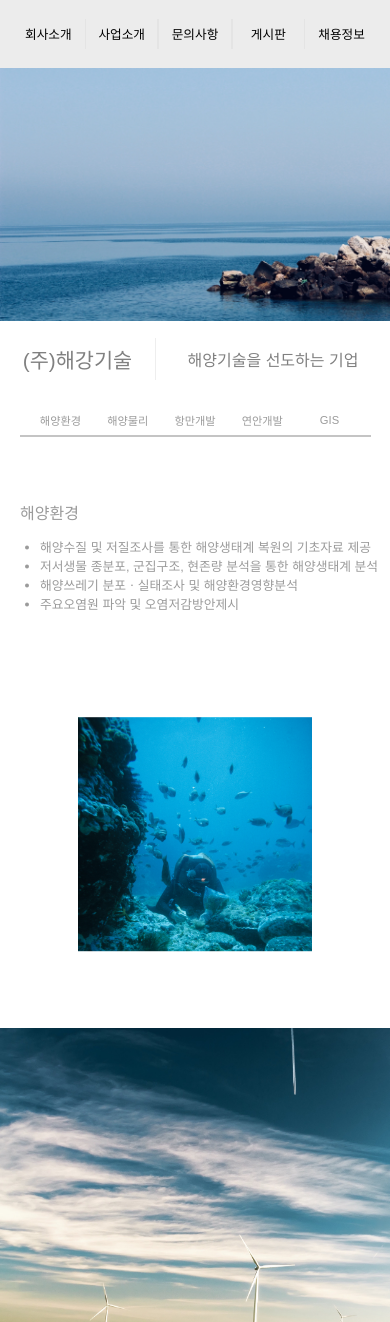
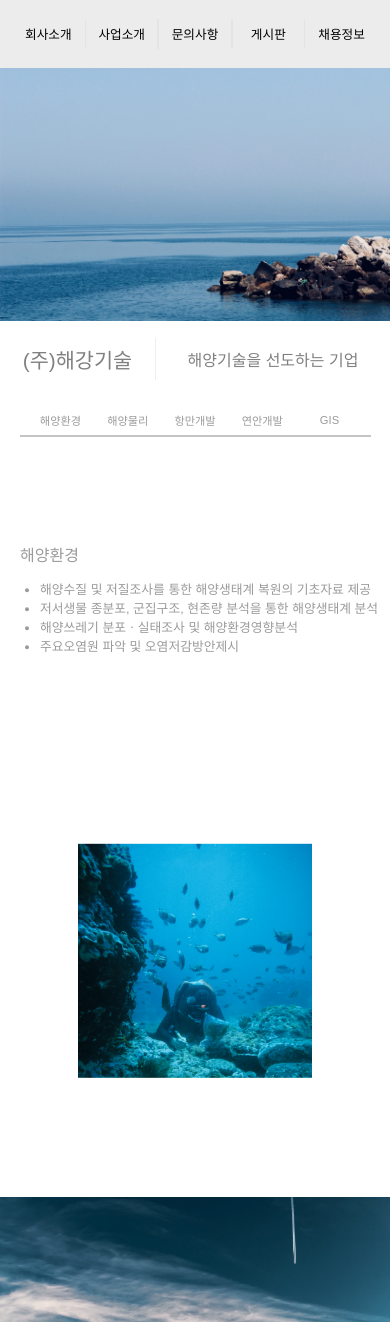
Before and after one commit to younglaecho/business_company_homepage, a Django app: page / in a window 390 px wide. Shown: the top 1322 px of the page. Run offline with Django 3.2, Linux system fonts and the light colour scheme; some web fonts are replaced.

Commit message:
web modify

```diff
--- a/static/index.css
+++ b/static/index.css
@@ -376,6 +376,6 @@
 
 @media all and (max-width:580px) {
     .main__menu {
-        height: 70vh;
+        height: 90vh;
     }
 }
```
